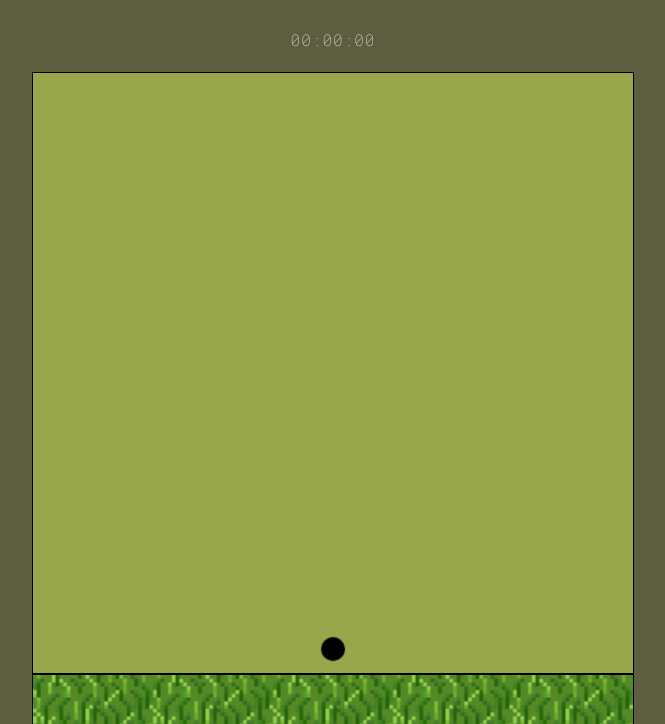
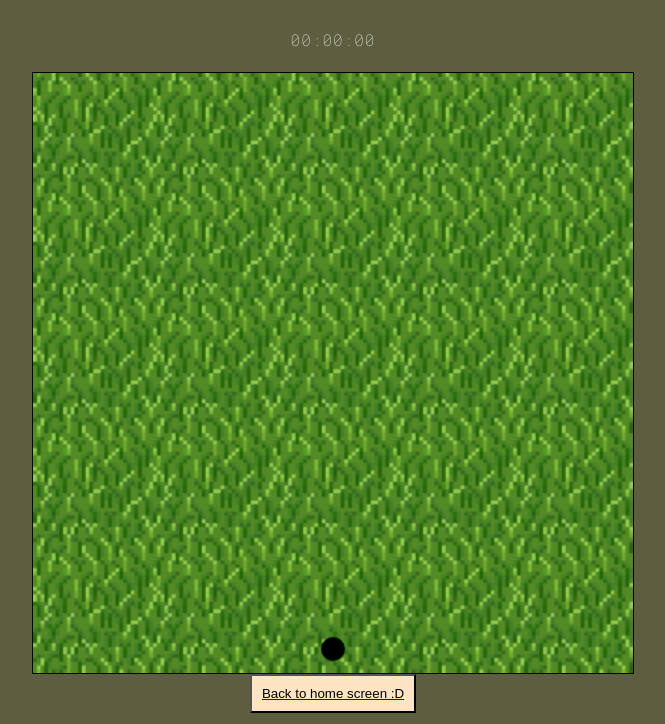
Before and after one commit to miclei25/maze-game, a website: page maze.html in a window 1280 px wide. Shown: the part 76-800 px from the top of the page, without its empty margins (307-972 px from the left). Drawn offline with Linux system fonts and the light colour scheme; a web font is replaced by a local one.

Commit message:
grass floor fits

```diff
--- a/game_loop.js
+++ b/game_loop.js
@@ -7,20 +7,12 @@ const actorList = new ActorList();
 let drawIntervalId = window.setInterval(draw, FRAME_LENGTH);
 // let canvas = document.getElementById('canvas');
 // let ctx = canvas.getContext('2d');
-function NewImage() {
-    let newImage = new Image();
-    newImage.src = 'grassfloor.jpeg';
-    // When it loads
-    newImage.onload = () => {
-        // Draw the image onto the context
-        ctx.drawImage(newImage, 1000, 100, 250, 208);
-    };
-    console.log("We made it here");
-    NewImage();
-}
+let newImage = new Image();
+newImage.src = 'grass.png';
 function draw() {
     // Clear the stage!
     ctx.clearRect(0, 0, canvas.width, canvas.height);
+    ctx.drawImage(newImage, 0, 0, 500, 500);
     // Re-draw all the actors!
     for (const actor of actorList.actors) {
         actor.draw();
--- a/game_loop.ts
+++ b/game_loop.ts
@@ -10,9 +10,14 @@ let drawIntervalId : number | undefined = window.setInterval(draw, FRAME_LENGTH)
 // let canvas = document.getElementById('canvas');
 // let ctx = canvas.getContext('2d');
 
+    let newImage = new Image();
+    newImage.src = 'grass.png'
+
+
 function draw(){
     // Clear the stage!
     ctx.clearRect(0,0,canvas.width, canvas.height);
+    ctx.drawImage(newImage,0, 0, 500, 500);
 
     // Re-draw all the actors!
     for (const actor of actorList.actors){
--- a/maze.html
+++ b/maze.html
@@ -17,7 +17,6 @@
     <h1>Find Your Way...</h1>
     <p id="displayTimer">00:00:00</p>
     <canvas height="500" width="500"></canvas>
-    <img src="grass.png" width="500" height="500"/>
     <script src="actorlist.js"></script>
     <script src="game_loop.js"></script>
     <script src="stopwatch2.js"></script>
--- a/maze.js
+++ b/maze.js
@@ -1,5 +1,5 @@
 "use strict";
-console.log("Hi! This is our this.maze... it'll be here soon!");
+console.log("Hi! This is our maze... it'll be here soon!");
 class Maze {
     constructor(length, width) {
         this.length = length;
--- a/player.js
+++ b/player.js
@@ -1,61 +1,44 @@
-var __extends = (this && this.__extends) || (function () {
-    var extendStatics = function (d, b) {
-        extendStatics = Object.setPrototypeOf ||
-            ({ __proto__: [] } instanceof Array && function (d, b) { d.__proto__ = b; }) ||
-            function (d, b) { for (var p in b) if (Object.prototype.hasOwnProperty.call(b, p)) d[p] = b[p]; };
-        return extendStatics(d, b);
-    };
-    return function (d, b) {
-        if (typeof b !== "function" && b !== null)
-            throw new TypeError("Class extends value " + String(b) + " is not a constructor or null");
-        extendStatics(d, b);
-        function __() { this.constructor = d; }
-        d.prototype = b === null ? Object.create(b) : (__.prototype = b.prototype, new __());
-    };
-})();
-var Actor = /** @class */ (function () {
-    function Actor(x, y) {
+"use strict";
+class Actor {
+    constructor(x, y) {
         this.x = x;
         this.y = y;
     }
-    Actor.prototype.draw = function () {
+    draw() {
         ctx.beginPath();
         ctx.arc(this.x, this.y, 10, 0, Math.PI * 2);
         ctx.closePath();
         ctx.fill();
-    };
-    Actor.prototype.update = function () {
-    };
-    return Actor;
-}());
-var Player = /** @class */ (function (_super) {
-    __extends(Player, _super);
-    function Player(x, y) {
-        var _this = _super.call(this, x, y) || this;
-        _this.xVel = 0;
-        _this.yVel = 0;
-        return _this;
     }
-    Player.prototype.moveLeft = function () {
+    update() {
+    }
+}
+class Player extends Actor {
+    constructor(x, y) {
+        super(x, y);
+        this.xVel = 0;
+        this.yVel = 0;
+    }
+    moveLeft() {
         this.xVel = -5;
-    };
-    Player.prototype.moveRight = function () {
+    }
+    moveRight() {
         this.xVel = 5;
-    };
-    Player.prototype.moveUp = function () {
+    }
+    moveUp() {
         this.yVel = -5;
-    };
-    Player.prototype.moveDown = function () {
+    }
+    moveDown() {
         this.yVel = 5;
-    };
-    Player.prototype.update = function () {
+    }
+    update() {
         this.x += this.xVel;
         this.y += this.yVel;
         if (this.y > canvas.height + 50) {
             actorList.removeActor(this);
         }
-    };
-    Player.prototype.draw = function () {
+    }
+    draw() {
         ctx.beginPath();
         ctx.arc(this.x, this.y, 10, 0, Math.PI * 2);
         ctx.closePath();
@@ -63,6 +46,9 @@ var Player = /** @class */ (function (_super) {
         ctx.fillStyle = 'rgba (255, 0, 0, 1)';
         // ctx.rect(10, 10, 50, 50)
         // ctx.fill();
-    };
-    return Player;
-}(Actor));
+    }
+    stop() {
+        this.xVel = 0;
+        this.yVel = 0;
+    }
+}
--- a/player.ts
+++ b/player.ts
@@ -65,4 +65,7 @@ class Player extends Actor {
         // ctx.fill();
     }
 
-}
+    stop() : void{
+        this.xVel = 0;
+        this.yVel = 0;
+}}
```
